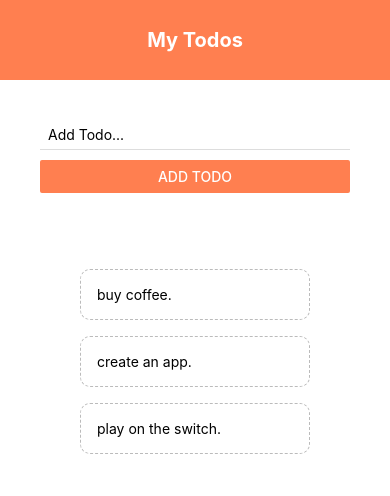
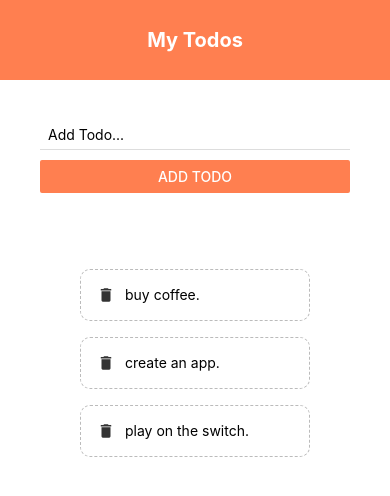
Before and after one commit to brodrickgeorge/GameZone, a React Native app: screen / in a window 390 px wide. Shown: the top 496 px of the page. Built offline with nearby package versions, Linux system fonts and the light colour scheme.

Commit message:
added materialicon

```diff
--- a/components/TodoItem.js
+++ b/components/TodoItem.js
@@ -1,17 +1,22 @@
 import React from "react";
+import { MaterialIcons } from "@expo/vector-icons";
 
-import { Text, StyleSheet, TouchableOpacity } from "react-native";
+import { Text, StyleSheet, TouchableOpacity, View } from "react-native";
 
 export default function TodoItem({ item, handlePress }) {
   return (
     <TouchableOpacity onPress={() => handlePress(item.key)}>
-      <Text style={styles.item}>{item.text}</Text>
+      <View style={styles.item}>
+        <MaterialIcons name="delete" size={18} color="#333" />
+        <Text style={styles.itemText}>{item.text}</Text>
+      </View>
     </TouchableOpacity>
   );
 }
 
 const styles = StyleSheet.create({
   item: {
+    flexDirection: "row",
     padding: 16,
     marginTop: 16,
     borderColor: "#bbb",
@@ -19,4 +24,7 @@ const styles = StyleSheet.create({
     borderStyle: "dashed",
     borderRadius: 10,
   },
+  itemText: {
+    marginLeft: 10,
+  },
 });
```
